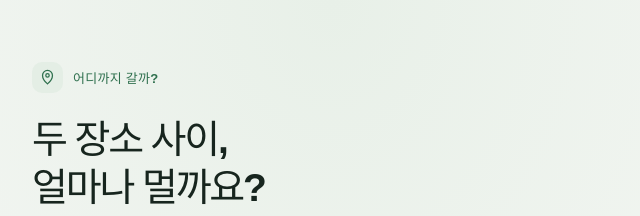
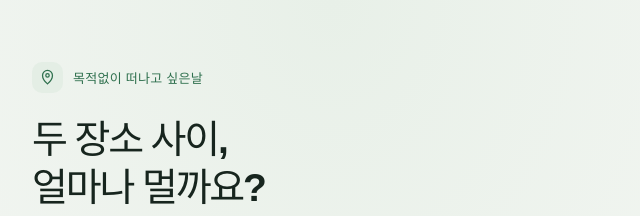
Before and after one commit to eup-74/apimap, a plain HTML site: page index.html in a window 1280 px wide. Shown: the top 216 px of the page, 308-948 px from the left. Drawn offline with Linux system fonts and the light colour scheme.

Commit message:
Update app branding
Co-authored-by: Copilot App <223556219+Copilot@users.noreply.github.com>

```diff
--- a/index.html
+++ b/index.html
@@ -8,7 +8,7 @@
       content="출발지와 도착지를 검색하고 자동차 경로의 거리를 확인해 보세요."
     />
     <meta name="theme-color" content="#f5f7f4" />
-    <title>어디까지 갈까? — 거리 측정</title>
+    <title>목적없이 떠나고 싶은날 — 거리 측정</title>
     <link rel="preconnect" href="https://nominatim.openstreetmap.org" />
     <link rel="preconnect" href="https://router.project-osrm.org" />
     <style>
@@ -468,7 +468,7 @@
               <circle cx="12" cy="9" r="2.4" stroke="currentColor" stroke-width="1.8" />
             </svg>
           </span>
-          어디까지 갈까?
+          목적없이 떠나고 싶은날
         </div>
         <h1>두 장소 사이,<br />얼마나 멀까요?</h1>
         <p class="intro">
```
Also changed, not shown: 1 other file.
